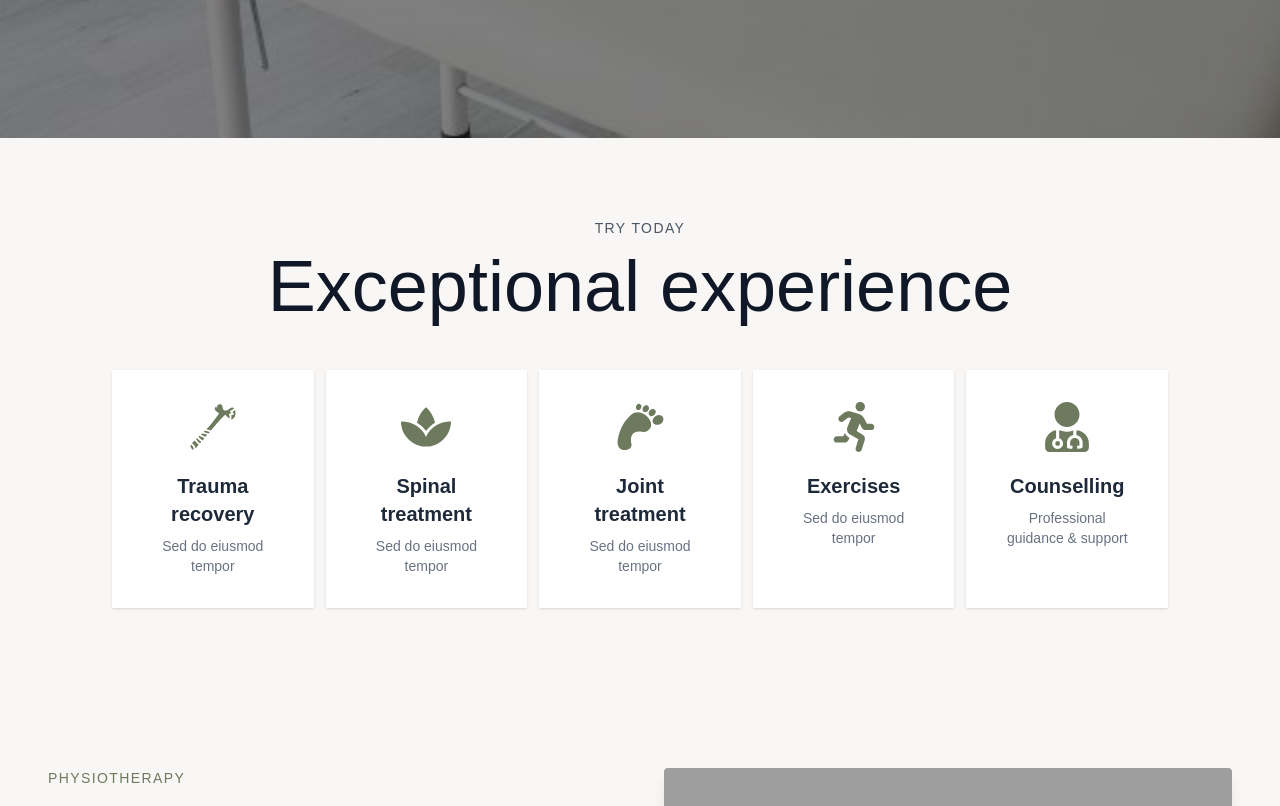
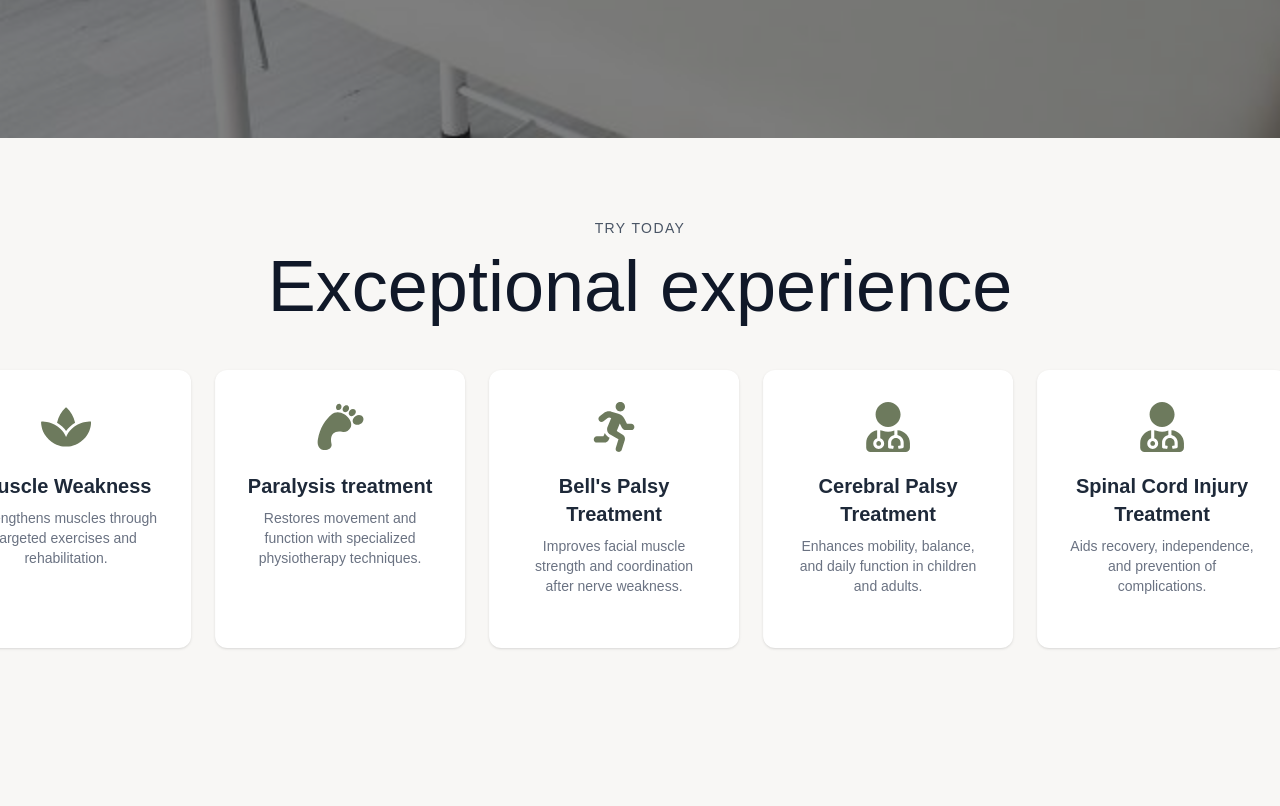
Before and after one commit to anchalsahani/advikaphysiotherapyclinic, a Next.js app: page / in a window 1280 px wide. Shown: the part 794-1600 px from the top of the page. Built offline with nearby package versions, Linux system fonts and the light colour scheme; grey boxes are pictures that could not be loaded; a web font is replaced by a local one.

Commit message:
content changed

```diff
--- a/app/components/Services.tsx
+++ b/app/components/Services.tsx
@@ -1,37 +1,60 @@
+"use client";
+
 import { GiBoneMace, GiFootprint } from "react-icons/gi";
-import { FaSpa, FaRunning, FaUserMd } from "react-icons/fa"; // 👈 added FaUserMd
+import { FaSpa, FaRunning, FaUserMd } from "react-icons/fa";
+import { motion } from "framer-motion";
 
 export default function Services() {
   const services = [
     {
-      title: "Trauma recovery",
-      description: "Sed do eiusmod tempor",
+      title: "Joint Pain",
+      description: "Relieves stiffness, improves mobility, and reduces pain in affected joints.",
       icon: <GiBoneMace size={50} />,
     },
     {
-      title: "Spinal treatment",
-      description: "Sed do eiusmod tempor",
+      title: "Muscle Weakness",
+      description: "Strengthens muscles through targeted exercises and rehabilitation.",
       icon: <FaSpa size={50} />,
     },
     {
-      title: "Joint treatment",
-      description: "Sed do eiusmod tempor",
+      title: "Paralysis treatment",
+      description: "Restores movement and function with specialized physiotherapy techniques.",
       icon: <GiFootprint size={50} />,
     },
     {
-      title: "Exercises",
-      description: "Sed do eiusmod tempor",
+      title: "Bell's Palsy Treatment",
+      description: "Improves facial muscle strength and coordination after nerve weakness.",
       icon: <FaRunning size={50} />,
     },
     {
-      title: "Counselling", // 👈 new service
-      description: "Professional guidance & support",
-      icon: <FaUserMd size={50} />, // 👈 doctor/counsellor icon
+      title: "Cerebral Palsy Treatment",
+      description: "Enhances mobility, balance, and daily function in children and adults.",
+      icon: <FaUserMd size={50} />,
+    },
+    {
+      title: "Spinal Cord Injury Treatment",
+      description: "Aids recovery, independence, and prevention of complications.",
+      icon: <FaUserMd size={50} />,
+    },
+    {
+      title: "Osteoarthritis Treatment",
+      description: "Reduces pain, improves flexibility, and strengthens supporting muscles.",
+      icon: <FaUserMd size={50} />,
+    },
+    {
+      title: "Post Operative Care",
+      description: "Accelerates recovery, restores strength, and prevents stiffness after surgery.",
+      icon: <FaUserMd size={50} />,
+    },
+    {
+      title: "Stroke Physical Therapy",
+      description: "Rebuilds movement, balance, and daily living skills after stroke.",
+      icon: <FaUserMd size={50} />,
     },
   ];
 
   return (
-    <section className="bg-[#f8f7f5] py-20">
+    <section className="bg-[#f8f7f5] py-20 overflow-hidden">
       <div className="max-w-6xl mx-auto px-6 md:px-12 text-center">
         {/* Subtitle */}
         <p className="text-sm tracking-widest text-gray-600 mb-3 uppercase">
@@ -43,12 +66,17 @@ export default function Services() {
           Exceptional experience
         </h2>
 
-        {/* Services Grid */}
-        <div className="grid grid-cols-1 sm:grid-cols-2 md:grid-cols-5 gap-3">
-          {services.map((service, index) => (
+        {/* Carousel */}
+        <motion.div
+          className="flex gap-6"
+          animate={{ x: ["0%", "-100%"] }}
+          transition={{ repeat: Infinity, duration: 15, ease: "linear" }}
+        >
+          {/* Duplicate list so it loops seamlessly */}
+          {[...services, ...services].map((service, index) => (
             <div
               key={index}
-              className="bg-white shadow-sm rounded-1 p-8 hover:shadow-lg transition"
+              className="min-w-[250px] bg-white shadow-sm rounded-xl p-8 hover:shadow-lg transition"
             >
               <div className="text-[#6d7a5d] flex justify-center mb-5">
                 {service.icon}
@@ -59,7 +87,7 @@ export default function Services() {
               <p className="text-gray-500 text-sm">{service.description}</p>
             </div>
           ))}
-        </div>
+        </motion.div>
       </div>
     </section>
   );
```
